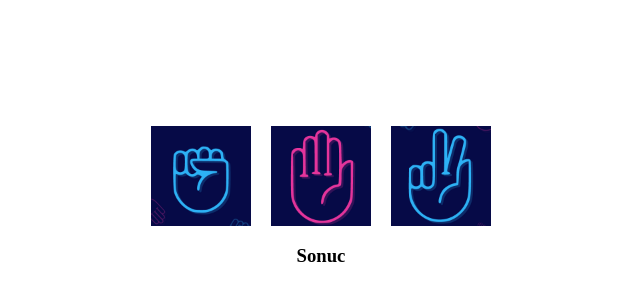
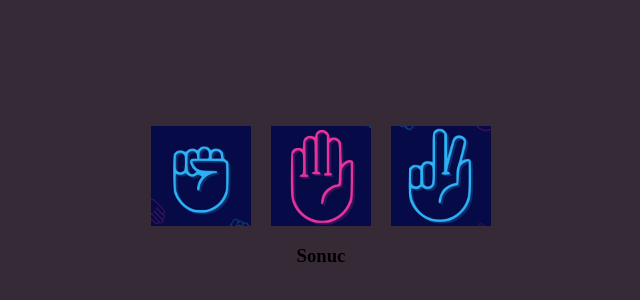
Before and after one commit to RedPho/rock-paper-scissors, a plain HTML site: page index.html in a window 1280 px wide. Shown: the part 202-502 px from the top of the page, without its empty margins (319-959 px from the left). Drawn offline with Linux system fonts and the light colour scheme.

Commit message:
Change rps to index.html

```diff
--- a/styles.css
+++ b/styles.css
@@ -4,6 +4,7 @@ body {
   flex-direction: column;
   align-items: center;
   justify-content: center;
+  background-color: #352A35;
 }
 
 #buttons {
```
Also changed, not shown: index.html (renamed from rps.html).
